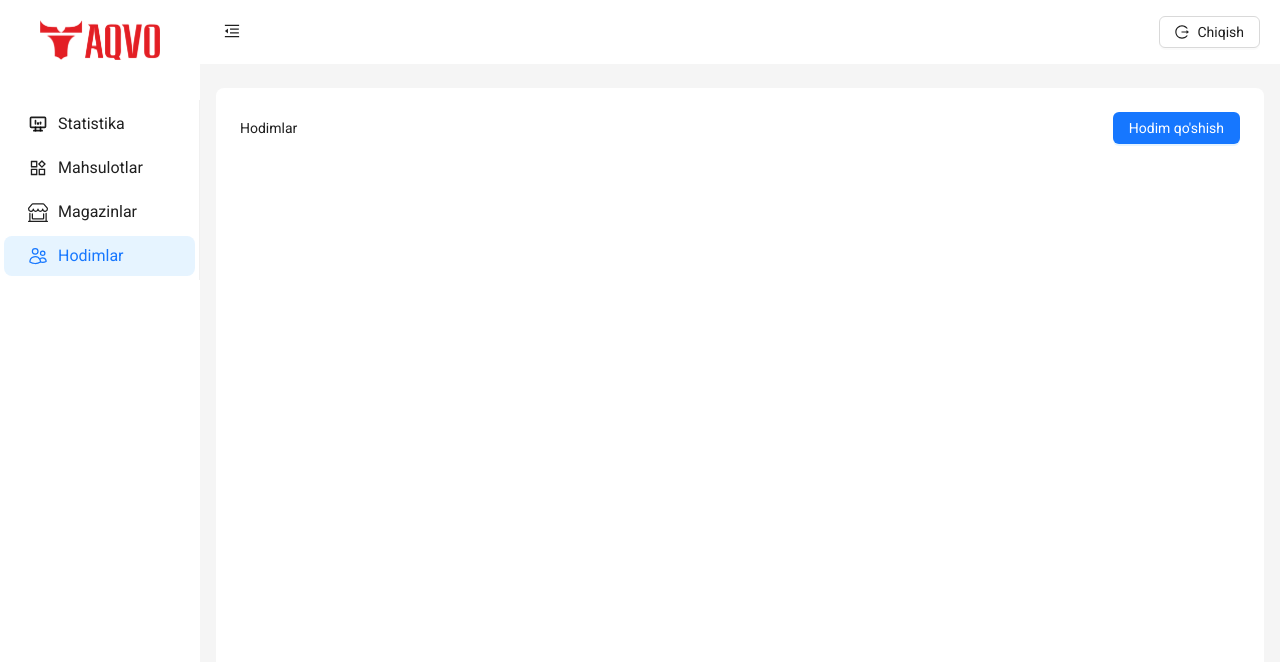
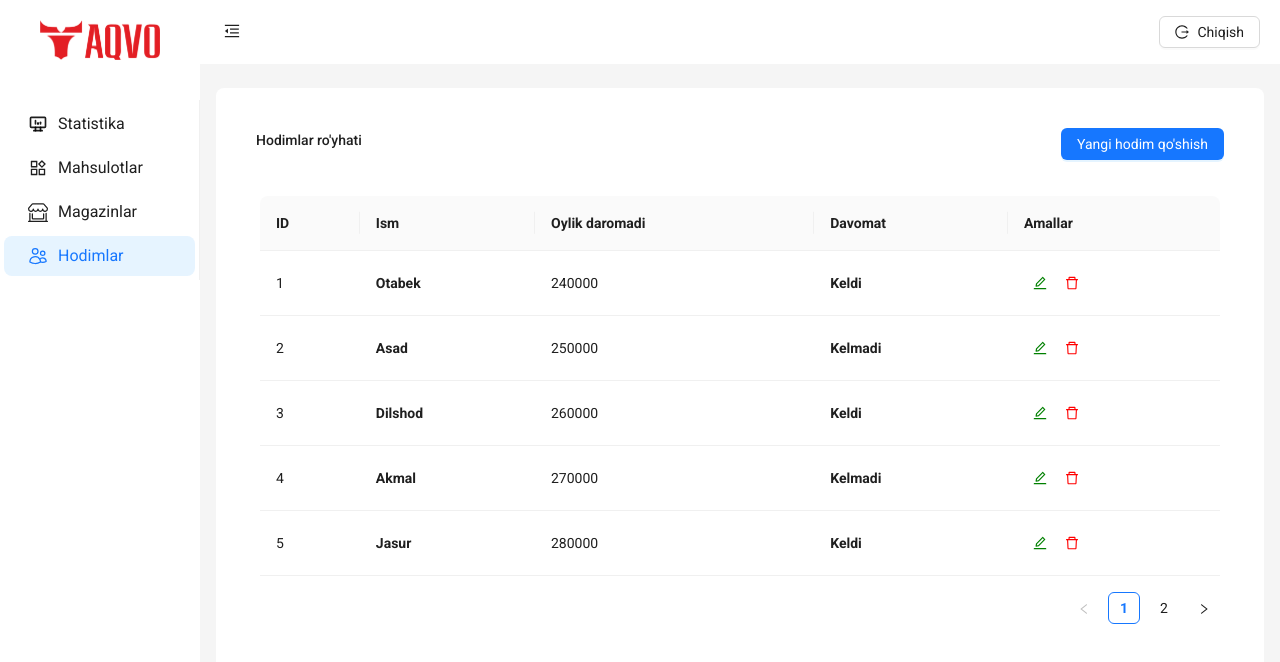
Before and after one commit to ShamsiddinWeb/Sovchilar-Admin, a React (Vite) app: page /employees in a window 1280 px wide. Shown: the top 662 px of the page. Built offline with nearby package versions, Linux system fonts and the light colour scheme.

Commit message:
Empkoyees ui created

```diff
--- /dev/null
+++ b/src/pages/employment/Components/EmpTable.jsx
@@ -0,0 +1,108 @@
+import React, { useState } from "react";
+import { Table, Button, Popconfirm } from "antd";
+import "antd/dist/reset.css"; // Ant Design CSS qo'shilganiga ishonch hosil qiling
+import {
+  DeleteOutlined,
+  EditOutlined,
+  QuestionCircleOutlined,
+} from "@ant-design/icons";
+import ModalComponent from "../../../components/Modal";
+
+const EmpTable = ({ dataSource }) => {
+    const [isModalVisible, setIsModalVisible] = useState(false);
+    const [selectedRecord, setSelectedRecord] = useState(null);
+
+    const handleEdit = (record) => {
+      setSelectedRecord(record);
+      setIsModalVisible(true);
+    };
+
+    const handleCancel = () => {
+      setIsModalVisible(false);
+    };
+
+    const handleSave = () => {
+      // Placeholder for saving logic
+      setIsModalVisible(false);
+    };
+
+    const handleDelete = (id) => {
+      console.log(`Deleted employee with ID: ${id}`);
+    };
+
+    const columns = [
+      {
+        title: "ID",
+        dataIndex: "id",
+        key: "id",
+      },
+      {
+        title: "Ism",
+        dataIndex: "name",
+        key: "name",
+        render: (text) => <strong>{text}</strong>,
+      },
+      {
+        title: "Oylik daromadi",
+        dataIndex: "salary",
+        key: "salary",
+        render: (salary) => <span>{salary}</span>,
+      },
+      {
+        title: "Davomat",
+        dataIndex: "davomat",
+        key: "davomat",
+        render: (davomat) => <strong>{davomat}</strong>,
+      },
+      {
+        title: "Amallar",
+        key: "actions",
+        render: (_, record) => (
+          <div>
+            <Button
+              type="link"
+              icon={<EditOutlined style={{ color: "green" }} />}
+              onClick={() => handleEdit(record)}
+            />
+            <Popconfirm
+              title="Hodimni o'chirish"
+              description="Siz ushbu hodimni o'chirishga aminmisiz?"
+              icon={<QuestionCircleOutlined style={{ color: "red" }} />}
+              onConfirm={() => handleDelete(record.id)}
+            >
+              <Button type="link" icon={<DeleteOutlined style={{ color: "red" }} />} />
+            </Popconfirm>
+          </div>
+        ),
+      },
+    ];
+
+    return (
+      <div style={{ margin: "20px", overflow: "auto" }}>
+        <Table
+          columns={columns}
+          dataSource={dataSource}
+          pagination={{ pageSize: 5 }}
+          rowKey={(record) => record.id}
+        />
+        <ModalComponent
+          title="Hodimni tahrirlash"
+          isOpen={isModalVisible}
+          onOk={handleSave}
+          onCancel={handleCancel}
+        >
+          {selectedRecord && (
+            <div>
+              <p>ID: {selectedRecord.id}</p>
+              <p>Ism: {selectedRecord.name}</p>
+              <p>Familya: {selectedRecord.surname}</p>
+              <p>Oylik daromadi: {selectedRecord.salary}</p>
+              <p>Davomat: {selectedRecord.davomat}</p>
+            </div>
+          )}
+        </ModalComponent>
+      </div>
+    );
+  };
+
+  export default EmpTable;
--- a/src/pages/employment/Employees.jsx
+++ b/src/pages/employment/Employees.jsx
@@ -1,6 +1,7 @@
-import React, { useState } from 'react'
-import ModalComponent from '../../components/Modal';
-import { Button } from 'antd';
+import { Button } from "antd";
+import React, { useState } from "react";
+import ModalComponent from "../../components/Modal";
+import EmpTable from "./Components/EmpTable";
 
 const Employees = () => {
   const [isModalOpen, setIsModalOpen] = useState(false);
@@ -16,6 +17,66 @@ const Employees = () => {
   const handleCancel = () => {
     setIsModalOpen(false);
   };
+
+  const employeeData = [
+    {
+      id: 1,
+      name: "Otabek",
+      surname: "familya",
+      salary: 240000,
+      davomat: "Keldi",
+    },
+    {
+      id: 2,
+      name: "Asad",
+      surname: "familya",
+      salary: 250000,
+      davomat: "Kelmadi",
+    },
+    {
+      id: 3,
+      name: "Dilshod",
+      surname: "familya",
+      salary: 260000,
+      davomat: "Keldi",
+    },
+    {
+      id: 4,
+      name: "Akmal",
+      surname: "familya",
+      salary: 270000,
+      davomat: "Kelmadi",
+    },
+    {
+      id: 5,
+      name: "Jasur",
+      surname: "familya",
+      salary: 280000,
+      davomat: "Keldi",
+    },
+    {
+      id: 6,
+      name: "Shavkat",
+      surname: "familya",
+      salary: 290000,
+      davomat: "Kelmadi",
+    },
+    {
+      id: 7,
+      name: "Ulugbek",
+      surname: "familya",
+      salary: 300000,
+      davomat: "Keldi",
+    },
+    {
+      id: 8,
+      name: "Bunyod",
+      surname: "familya",
+      salary: 310000,
+      davomat: "Kelmadi",
+    },
+  ];
+
   return (
     <div>
       <ModalComponent
@@ -24,17 +85,26 @@ const Employees = () => {
         onCancel={handleCancel}
         title="Hodim qo'shish"
       >
-        <p>This is a dynamic modal content!</p>
-        <p>You can pass any React element here as children.</p>
+        <form>
+          <div>
+            <label>Ism:</label>
+            <input type="text" placeholder="Ism kiriting" />
+          </div>
+          <div>
+            <label>Oylik daromadi:</label>
+            <input type="number" placeholder="Daromad kiriting" />
+          </div>
+        </form>
       </ModalComponent>
-      <div className="flex justify-between items-center">
-        <div>Hodimlar</div>
+      <div className="flex justify-between items-center p-4">
+        <h2>Hodimlar ro'yhati</h2>
         <Button type="primary" onClick={showModal}>
-          Hodim qo'shish
+          Yangi hodim qo'shish
         </Button>
       </div>
+      <EmpTable dataSource={employeeData} />
     </div>
   );
-}
+};
 
-export default Employees
+export default Employees;
```
